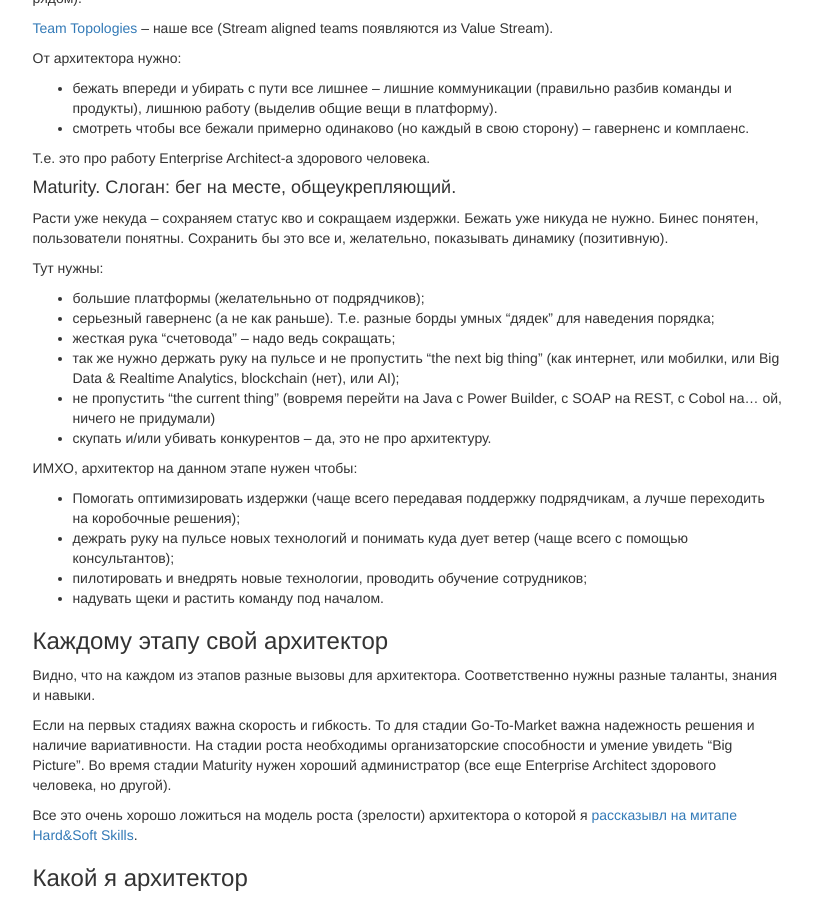
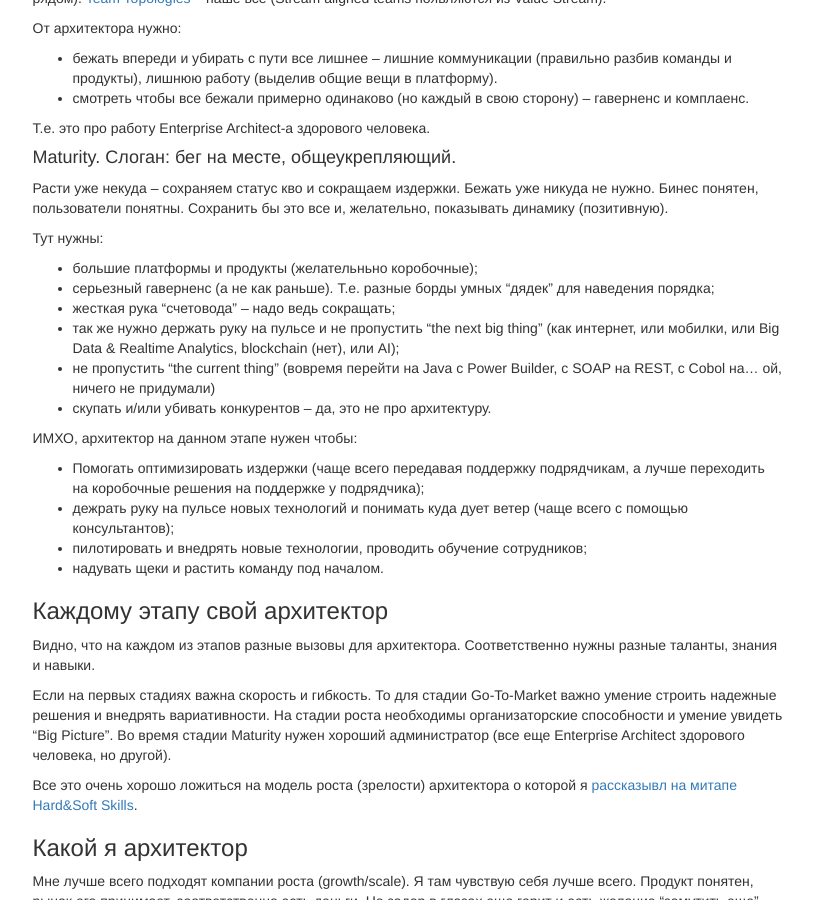
Before and after one commit to akava/akava.github.io, a Jekyll site: the page built from _posts/2024-06-02-7-startup-stages-architect-standpoint.md, in a window 1280 px wide and 900 px high, scrolled down 2660 px. Shown: the whole window, without its empty margins (135-948 px from the left). Built offline with Jekyll 4.4.1, drawn with Linux system fonts in a browser that asks for light colours; nearby versions of some CDN libraries; comment, search, counter and statistics services are not loaded.

Commit message:
Еще фикс

```diff
--- a/_posts/2024-06-02-7-startup-stages-architect-standpoint.md
+++ b/_posts/2024-06-02-7-startup-stages-architect-standpoint.md
@@ -91,7 +91,6 @@
 Продукт понятен, рынок его принимает, соответственно есть деньги. Начинается экспансия. Экспансия всегда сопровождается ростом персонала, а люди, когда их больше 10 уже мешают друг другу. А уж когда их 50+, то тем более.
 
 Начинает играть первую скрипку организационная архитектура (у нас ведь 50+ человек и будет больше), выделение платформенного слоя (чтобы не делать по 100 раз одно и то же), независимое масштабирование разных каналов поставки "пользы" (value) и этапов Value Stream основного продукта. Complience (не знаю хорошего перевода этого термина) становится важным (еще не является ключевым аспектом, но уже сильно рядом).
-
 [Team Topologies](https://teamtopologies.com/) – наше все (Stream aligned teams появляются из Value Stream).
 
 От архитектора нужно:
@@ -105,7 +104,7 @@
 Расти уже некуда – сохраняем статус кво и сокращаем издержки. Бежать уже никуда не нужно. Бинес понятен, пользователи понятны. Сохранить бы это все и, желательно, показывать динамику (позитивную).
 
 Тут нужны:
-* большие платформы (желательньно от подрядчиков);
+* большие платформы и продукты (желательньно коробочные);
 * серьезный гаверненс (а не как раньше). Т.е. разные борды умных "дядек" для наведения порядка;
 * жесткая рука "счетовода" – надо ведь сокращать;
 * так же нужно держать руку на пульсе и не пропустить "the next big thing" (как интернет, или мобилки, или Big Data & Realtime Analytics, blockchain (нет), или AI);
@@ -113,7 +112,7 @@
 * cкупать и/или убивать конкурентов – да, это не про архитектуру.
 
 ИМХО, архитектор на данном этапе нужен чтобы:
-* Помогать оптимизировать издержки (чаще всего передавая поддержку подрядчикам, а лучше переходить на коробочные решения);
+* Помогать оптимизировать издержки (чаще всего передавая поддержку подрядчикам, а лучше переходить на коробочные решения на поддержке у подрядчика);
 * дежрать руку на пульсе новых технологий и понимать куда дует ветер (чаще всего с помощью консультантов);
 * пилотировать и внедрять новые технологии, проводить обучение сотрудников;
 * надувать щеки и растить команду под началом.
@@ -122,7 +121,7 @@
 
 Видно, что на каждом из этапов разные вызовы для архитектора. Соответственно нужны разные таланты, знания и навыки.
 
-Если на первых стадиях важна скорость и гибкость. То для стадии Go-To-Market важна надежность решения и наличие вариативности. На стадии роста необходимы организаторские способности и умение увидеть "Big Picture". Во время стадии Maturity нужен хороший администратор (все еще Enterprise Architect здорового человека, но другой).
+Если на первых стадиях важна скорость и гибкость. То для стадии Go-To-Market важно умение строить надежные решения и внедрять вариативности. На стадии роста необходимы организаторские способности и умение увидеть "Big Picture". Во время стадии Maturity нужен хороший администратор (все еще Enterprise Architect здорового человека, но другой).
 
 Все это очень хорошо ложиться на модель роста (зрелости) архитектора о которой я [рассказывл на митапе Hard&Soft Skills](https://www.youtube.com/watch?v=fgB_ldXXmHc&t=2772s).
 
```
